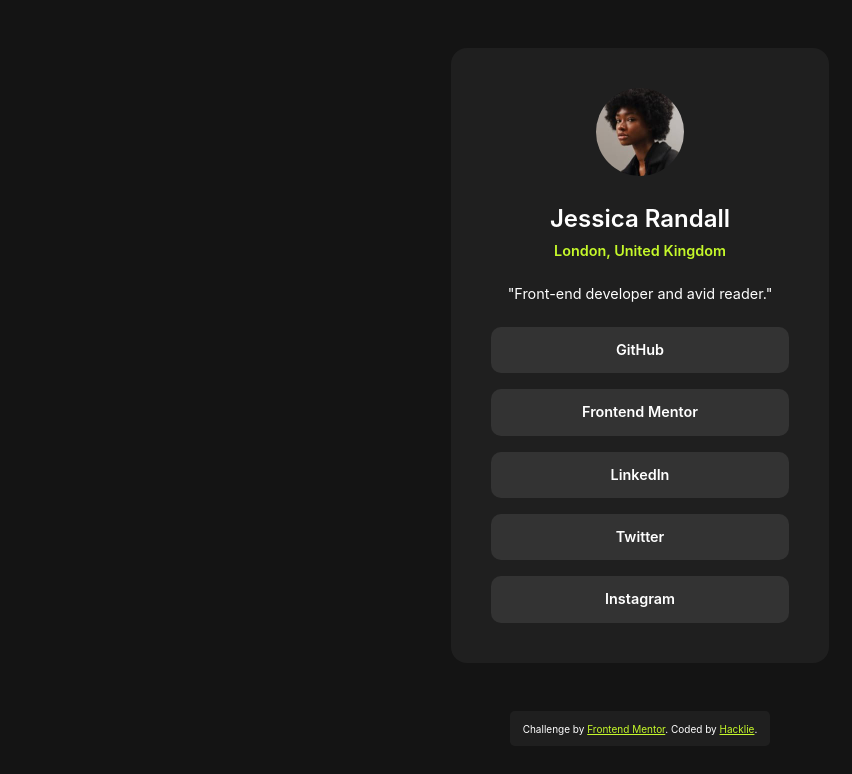
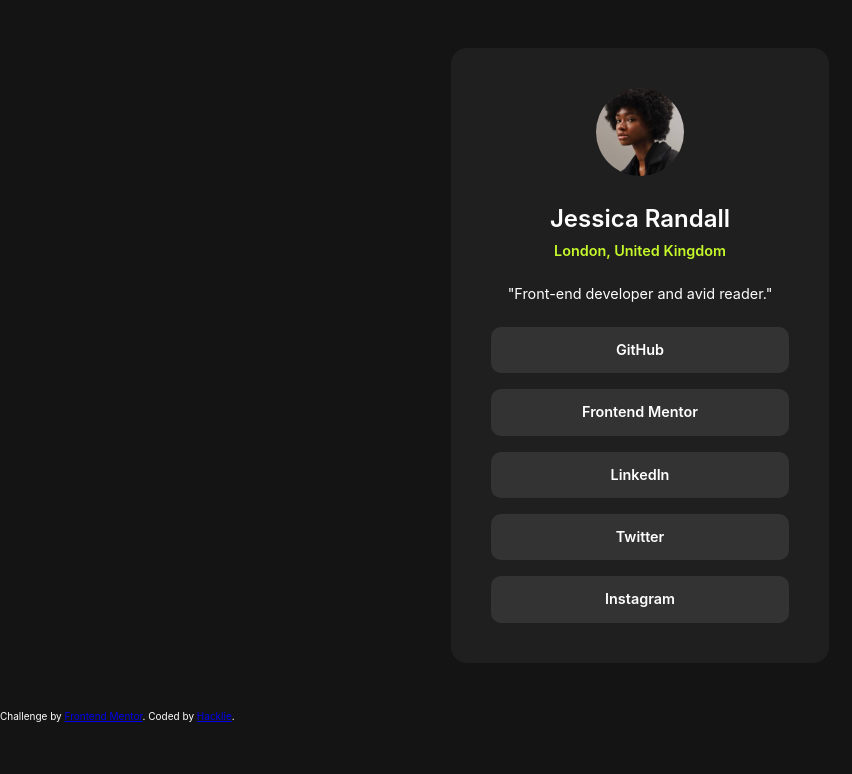
Before and after one commit to Hacklie/frontend-mentor-challenge-social-links-profile-main, a plain HTML site: page index.html in a window 1280 px wide. Shown: the whole page, without its empty margins (0-852 px from the left). Drawn offline with Linux system fonts and the light colour scheme.

Commit message:
Deleted the attribution

```diff
--- a/style.css
+++ b/style.css
@@ -77,17 +77,3 @@ body {
   background-color: hsl(75, 94%, 57%);
   color: hsl(0, 0%, 12%);
 }
-
-.attribution {
-  background-color: hsl(0, 0%, 12%);
-  margin: auto;
-  width: fit-content;
-  margin-top: 2rem;
-  padding: 0.8rem 0.8rem;
-  border-radius: 0.3rem;
-}
-
-.attribution a:link,
-.attribution a:visited {
-  color: hsl(75, 94%, 57%);
-}
```
